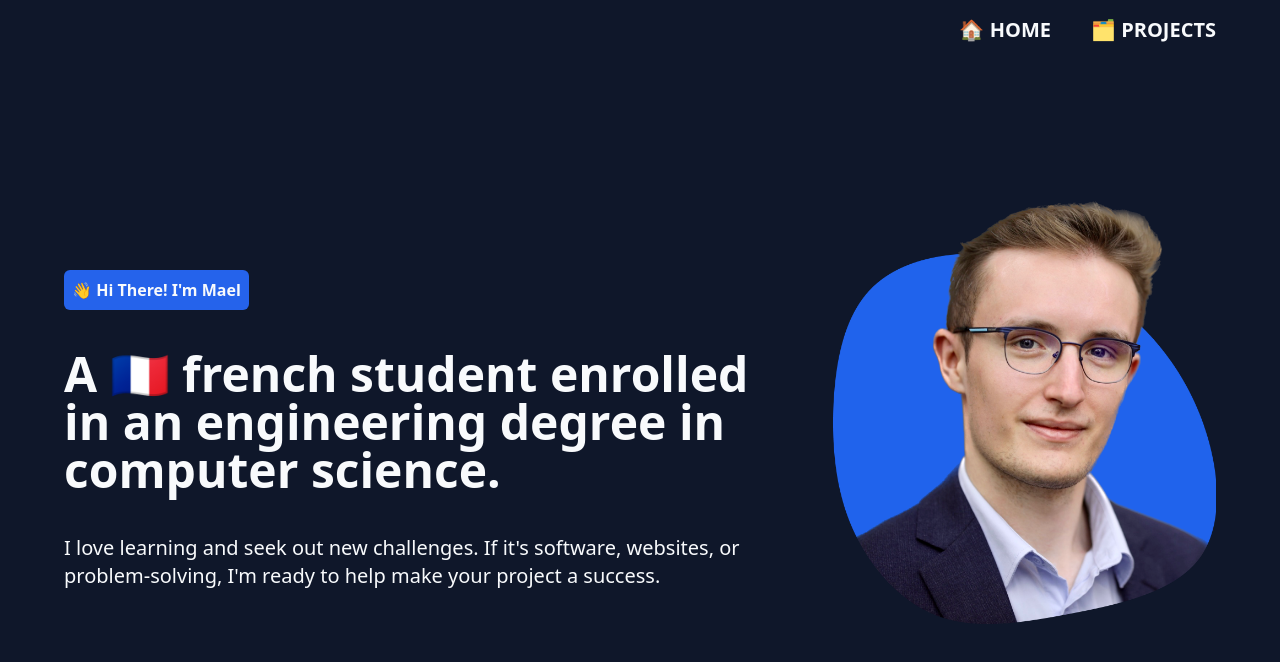
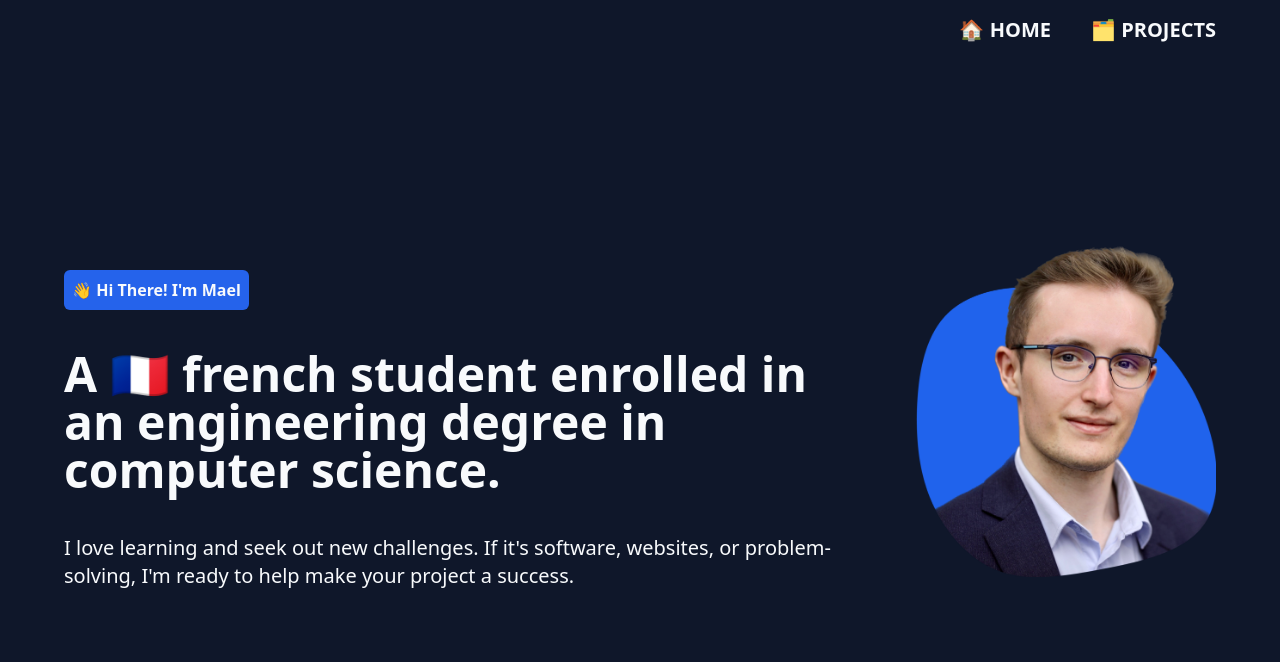
Before and after one commit to Pixselve/maelkerichard, a SvelteKit app: page / in a window 1280 px wide. Shown: the top 662 px of the page. Built offline with nearby package versions, Linux system fonts and the light colour scheme.

Commit message:
perf: use fixed height and width

```diff
--- a/src/routes/+page.svelte
+++ b/src/routes/+page.svelte
@@ -21,8 +21,10 @@
 			</p>
 		</div>
 		<img
-			class="order-first xl:order-last mb-10 w-1/3"
+			class="order-first xl:order-last mb-10"
 			srcset={logo}
+			height='300'
+			width='300'
 			type="image/webp"
 			alt="Mael"
 		/>
```
